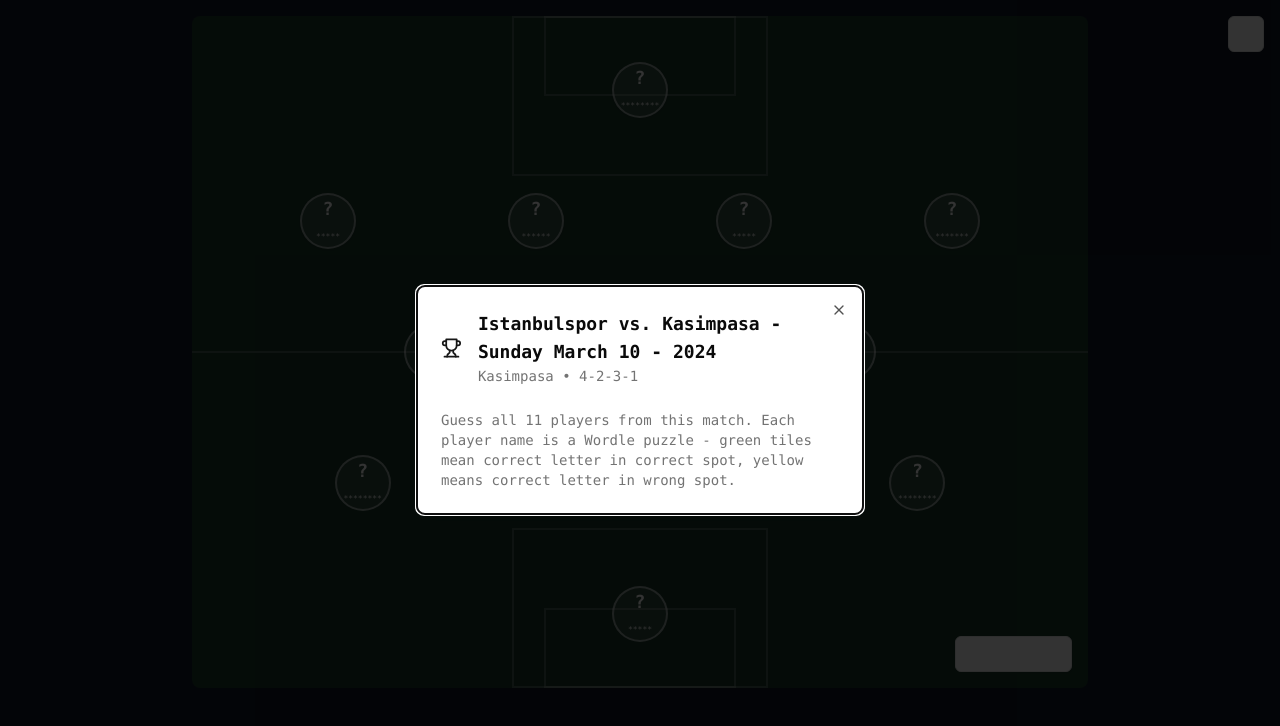
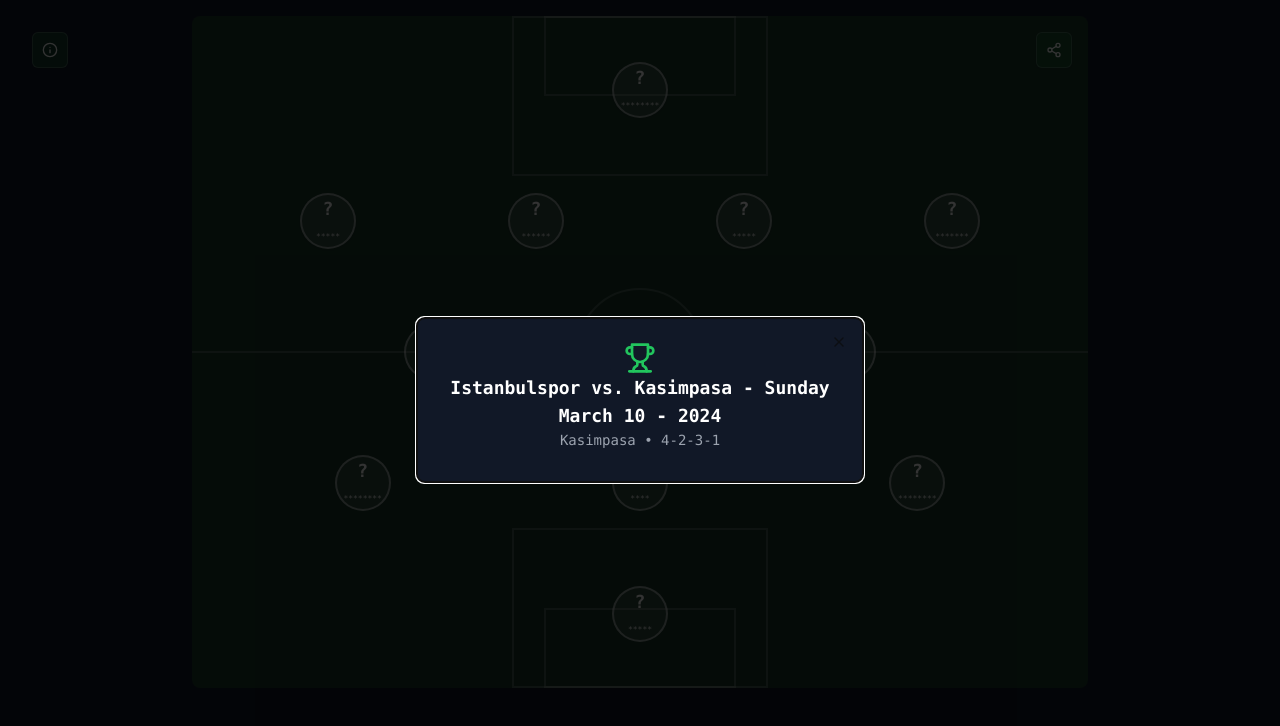
Before and after one commit to otaliptus/missing-eleven-tr, a Next.js app: page / in a window 1280 px wide. Shown: the top 726 px of the page. Built offline with nearby package versions, Linux system fonts and the light colour scheme.

Commit message:
Fix position

```diff
--- a/app/page.tsx
+++ b/app/page.tsx
@@ -8,6 +8,7 @@ export default async function Home() {
 
   return (
     <main className="min-h-screen bg-gray-900 text-white p-4">
+      <div className="relative">
         <MatchInfo
           game={gameData.game}
           team={gameData.team}
@@ -17,6 +18,7 @@ export default async function Home() {
           formation={gameData.formation}
           players={players}
         />
+      </div>
     </main>
   )
 }
--- a/components/formation.tsx
+++ b/components/formation.tsx
@@ -7,6 +7,7 @@ import { parseFormation } from "@/lib/api"
 import type { PlayerData, PlayerState } from "@/types/game"
 import { Button } from "@/components/ui/button"
 import { Dialog, DialogContent, DialogHeader, DialogTitle } from "@/components/ui/dialog"
+import { Share2 } from "lucide-react"
 
 interface FormationProps {
   formation: string
@@ -191,23 +192,31 @@ export function Formation({ formation, players }: FormationProps) {
           </div>
         ))}
       </div>
-      <Button
-        variant="outline"
-        className="absolute bottom-4 right-4 z-50"
-        onClick={() => setShowCopyModal(true)}
-      >
-        Copy Results
-      </Button>
+      <div className="absolute top-4 right-4 z-50 flex gap-2">
+        <Button
+          variant="outline"
+          size="icon"
+          className="bg-green-800/50 hover:bg-green-700/50 text-white border-white/20"
+          onClick={() => setShowCopyModal(true)}
+        >
+          <Share2 className="h-4 w-4" />
+        </Button>
+      </div>
 
       <Dialog open={showCopyModal} onOpenChange={setShowCopyModal}>
-        <DialogContent className="font-mono sm:max-w-md flex flex-col items-center">
+        <DialogContent className="font-mono sm:max-w-md flex flex-col items-center bg-gray-900 border border-white/20">
           <DialogHeader>
-            <DialogTitle>Copy Results</DialogTitle>
+            <DialogTitle className="text-white">Share Results</DialogTitle>
           </DialogHeader>
-          <pre className="whitespace-pre-wrap break-words text-sm text-center">
+          <pre className="whitespace-pre-wrap break-words text-sm text-center text-white/90 bg-gray-800/50 p-4 rounded-lg w-full">
             {generateCopyableTable()}
           </pre>
-          <Button onClick={copyTableToClipboard}>Copy</Button>
+          <Button
+            onClick={copyTableToClipboard}
+            className="bg-green-800 hover:bg-green-700 text-white"
+          >
+            Copy to Clipboard
+          </Button>
         </DialogContent>
       </Dialog>
 
--- a/components/match-info.tsx
+++ b/components/match-info.tsx
@@ -29,26 +29,23 @@ export function MatchInfo({ game, team, formation }: MatchInfoProps) {
       <Button
         variant="outline"
         size="icon"
-        className="fixed right-4 top-4 z-50"
+        className="absolute top-4 left-4 z-50 flex gap-2 bg-green-800/50 hover:bg-green-700/50 text-white border-white/20"
         onClick={() => setShowModal(true)}
       >
         <Info className="h-4 w-4" />
       </Button>
 
       <Dialog open={showModal} onOpenChange={setShowModal}>
-        <DialogContent className="font-mono sm:max-w-md">
-          <div className="flex items-center gap-4 pb-2">
-            <Trophy className="h-8 w-8 text-primary" />
-            <div>
-              <h2 className="text-lg font-bold">{game}</h2>
-              <p className="text-sm text-muted-foreground">
+        <DialogContent className="font-mono sm:max-w-md bg-gray-900 border border-white/20 flex flex-col items-center">
+          <div className="pb-2">
+            <Trophy className="h-8 w-8 text-green-500 mx-auto" />
+            <div className="text-center">
+              <h2 className="text-lg font-bold text-white">{game}</h2>
+              <p className="text-sm text-gray-400">
                 {team} • {formation}
               </p>
             </div>
           </div>
-          <p className="text-sm text-muted-foreground">
-            Guess all 11 players from this match. Each player name is a Wordle puzzle - green tiles mean correct letter in correct spot, yellow means correct letter in wrong spot.
-          </p>
         </DialogContent>
       </Dialog>
     </>
```
Lines whose indentation alone changed are shown as unchanged.
